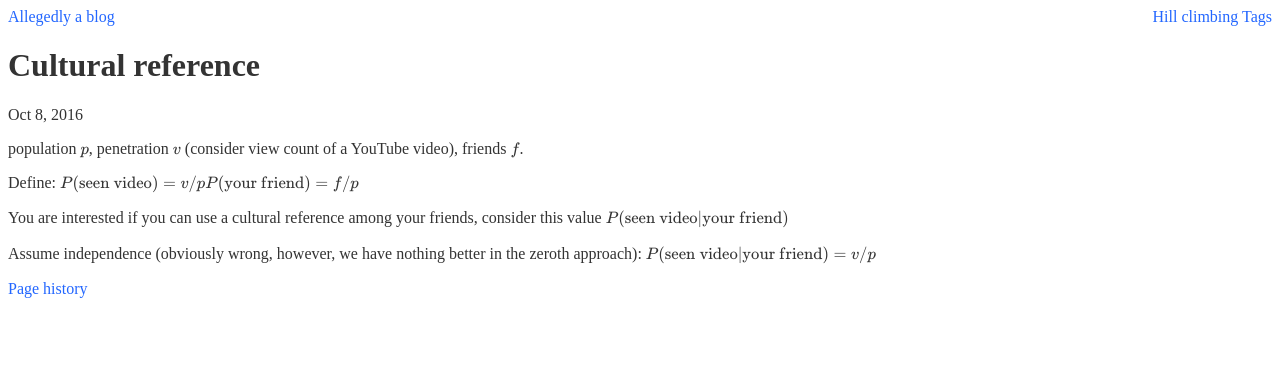
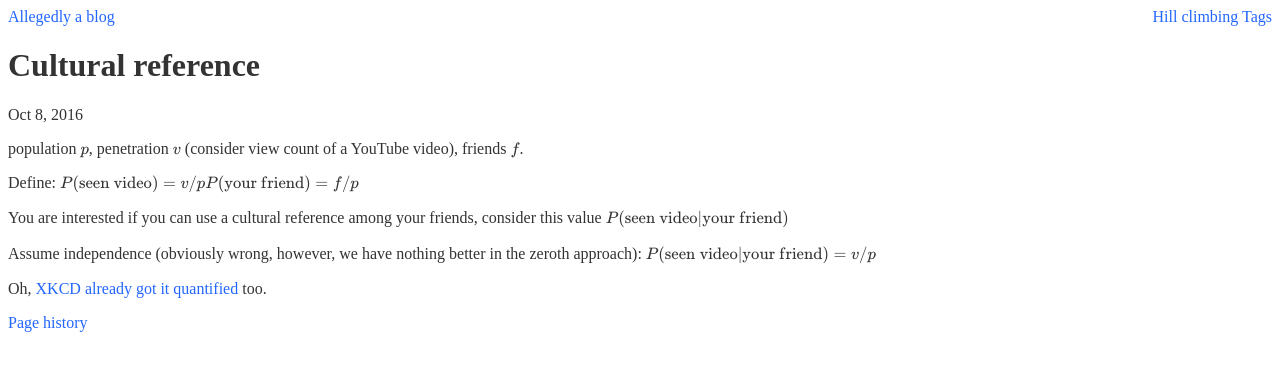
Before and after one commit to Werkov/Werkov.github.io, a Jekyll site: the page built from _posts/2016-10-08-cultural-reference.md, in a window 1280 px wide. Shown: the top 371 px of the page. Built offline with Jekyll 4.4.1, drawn with Linux system fonts in a browser that asks for light colours; formulas are drawn with MathJax 3.

Commit message:
Cultural reference: cultural reference

```diff
--- a/_posts/2016-10-08-cultural-reference.md
+++ b/_posts/2016-10-08-cultural-reference.md
@@ -22,3 +22,5 @@ Assume independence (obviously wrong, however, we have nothing better in the zer
 $$
 	P(\t{seen video}|\t{your friend}) = v/p
 $$
+
+Oh, [XKCD already got it quantified](https://xkcd.com/1053/) too.
```
